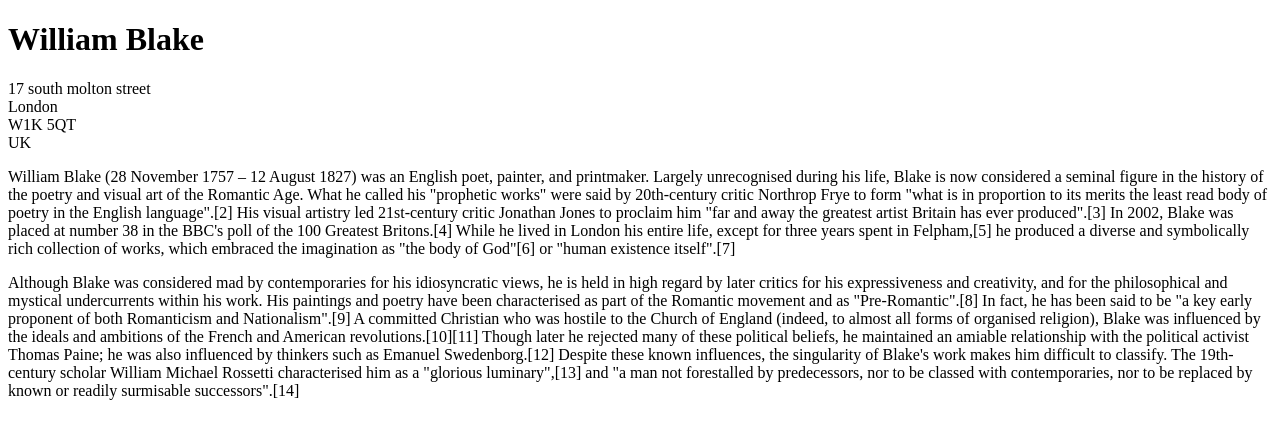
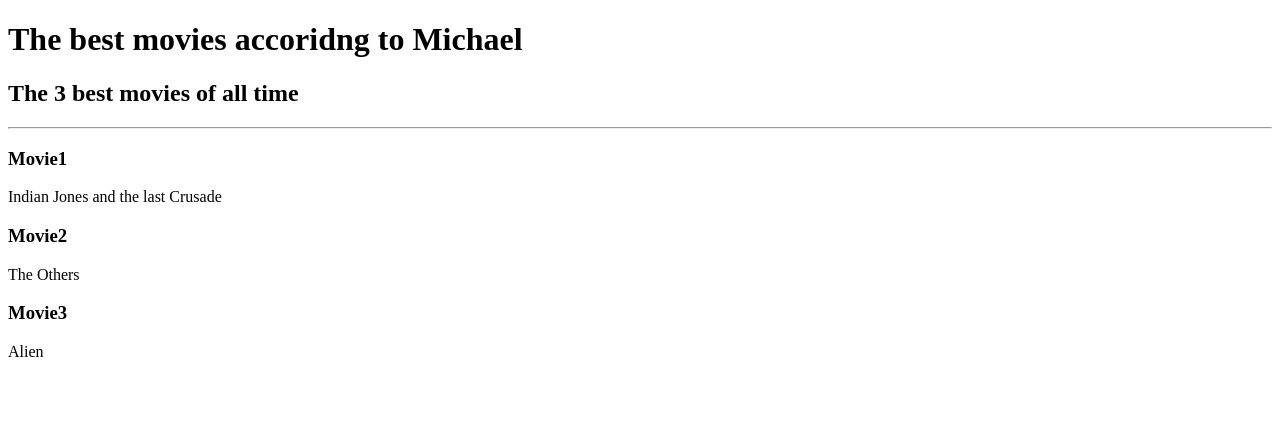
Before and after one commit to N00b13-M1/AWS_Test, a website: page Training_folder/Void_Elements/index.html in a window 1280 px wide. Drawn offline with Linux system fonts and the light colour scheme.

Commit message:
project_test_mc

```diff
--- a/Training_folder/Void_Elements/index.html
+++ b/Training_folder/Void_Elements/index.html
@@ -6,7 +6,16 @@
     <title>Document</title>
 </head>
 <body>
-<h1>
+    <h1>The best movies accoridng to Michael</h1>
+    <h2>The 3 best movies of all time</h2>
+    <hr>
+    <h3>Movie1</h3>
+    <p>Indian Jones and the last Crusade</p>
+    <h3>Movie2</h3>
+    <p>The Others</p>
+    <h3>Movie3</h3>
+    <p>Alien</p>
+<!-- <h1>
     William Blake
 </h1>
 
@@ -14,9 +23,9 @@
     17 south molton street<br>
     London<br>
     W1K 5QT<br>
-    UK
+    UK<br>
 </p>
-
+<hr>
 <p>
     William Blake (28 November 1757 – 12 August 1827) was an English poet, painter, and printmaker. Largely unrecognised
 during his life, Blake is now considered a seminal figure in the history of the poetry and visual art of the Romantic
@@ -27,7 +36,6 @@ placed at number 38 in the BBC's poll of the 100 Greatest Britons.[4] While he l
 for three years spent in Felpham,[5] he produced a diverse and symbolically rich collection of works, which embraced the
 imagination as "the body of God"[6] or "human existence itself".[7]
 </p>
-
 <p>
 Although Blake was considered mad by contemporaries for his idiosyncratic views, he is held in high regard by later
 critics for his expressiveness and creativity, and for the philosophical and mystical undercurrents within his work. His
@@ -40,7 +48,7 @@ Emanuel Swedenborg.[12] Despite these known influences, the singularity of Blake
 The 19th-century scholar William Michael Rossetti characterised him as a "glorious luminary",[13] and "a man not
 forestalled by predecessors, nor to be classed with contemporaries, nor to be replaced by known or readily surmisable
 successors".[14]
-</p>
+</p> -->
 
 </body>
 </html>
```
